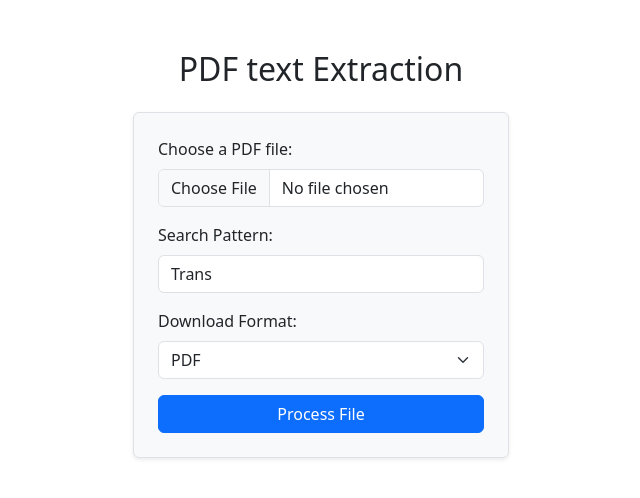
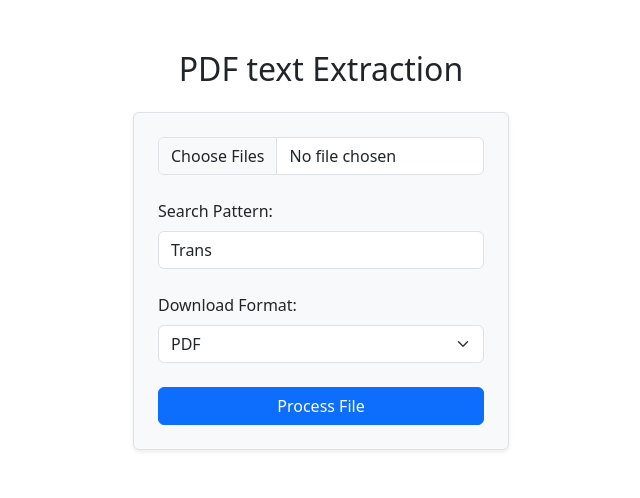
Before and after one commit to flycatch/Python-PDF-Extraction, a Flask app: page / in a window 1280 px wide. Shown: the top 498 px of the page, without its empty margins (319-959 px from the left). Run offline with Flask 3, Linux system fonts and the light colour scheme; some libraries are stand-ins or nearby versions.

Commit message:
fear(download): simultanious pdf download added

```diff
--- a/app/routes.py
+++ b/app/routes.py
@@ -1,20 +1,19 @@
 from flask import Blueprint, request, jsonify, send_from_directory, render_template
 import os
 import zipfile
+from datetime import datetime
 from .pdf_processor import extract_text_from_pdf
 from .utils import delete_old_files
 
-
 main_bp = Blueprint('main', __name__)
 
-UPLOAD_FOLDER = "uploads"
+# Ensure correct path
+UPLOAD_FOLDER = os.path.abspath("uploads")
 os.makedirs(UPLOAD_FOLDER, exist_ok=True)
 
 @main_bp.route("/", methods=["GET"])
 def index():
-    """
-    Route to render the upload file.
-    """
+    """Route to render the upload page."""
     return render_template("upload_file.html")
 
 @main_bp.route("/upload", methods=["POST"])
@@ -22,64 +21,49 @@ def upload_file():
     try:
         file = request.files["file"]
         pattern = request.form.get("pattern", r'Trans\s+(\d+)')
-        download_format = request.form.get("download_format", "pdf")  # Get download format
+        download_format = request.form.get("download_format", "pdf")
 
-        if not file:
-            return render_template("upload_file.html", error="File not found")
-
-        if file.filename == "":
-            return render_template("upload_file.html", error="No file selected")
+        if not file or file.filename == "":
+            return jsonify({"error": "No file selected"}), 400
 
         if not file.filename.endswith(".pdf"):
-            return render_template("upload_file.html", error="Invalid file format. Only PDFs are allowed.")
+            return jsonify({"error": "Invalid file format. Only PDFs are allowed."}), 400
 
-        file_path = os.path.join(UPLOAD_FOLDER, file.filename)
+        timestamp = datetime.now().strftime("%Y%m%d_%H%M%S")
+        file_path = os.path.join(UPLOAD_FOLDER, f"{timestamp}_{file.filename}")
         file.save(file_path)
 
         result = extract_text_from_pdf(file_path, pattern)
 
         if "error" in result:
-            return render_template("upload_file.html", error=result["error"])
+            return jsonify({"error": result["error"]}), 400
 
-        saved_file = result["files"]
+        saved_files = result["files"]
+
+        if not saved_files:
+            return jsonify({"error": "No files were processed."}), 400
 
         if download_format == "pdf":
-            # print(saved_file)
-            # for file in saved_file:
-            #     print(file)
-            #     folder_path, filename = os.path.split(file)
-            #     absolute_folder_path = os.path.abspath(folder_path)
-            #     response = send_from_directory(absolute_folder_path, filename, as_attachment=True)
-
-            # file_urls = [request.host_url + "download/" + os.path.basename(file) for file in saved_file]
-            # return jsonify({"files": file_urls})  # Return JSON list of file URLs
-            return render_template("download_files.html", file_urls=[f"/download/{os.path.basename(file)}" for file in saved_file])
+            file_urls = [f"/download/{os.path.basename(file)}" for file in saved_files]
+            return jsonify({"files": file_urls})
 
         elif download_format == "zip":
-            # if len(saved_file) == 1:
-            #     folder_path, filename = os.path.split(saved_file[0])
-            #     absolute_folder_path = os.path.abspath(folder_path)
-            #     response = send_from_directory(absolute_folder_path, filename, as_attachment=True)
-            # else:
-                zip_filename = "processed_pdf.zip"
-                zip_filepath = os.path.join(UPLOAD_FOLDER, zip_filename)
+            zip_filename = f"processed_{timestamp}.zip"
+            zip_filepath = os.path.join(UPLOAD_FOLDER, zip_filename)
 
-                with zipfile.ZipFile(zip_filepath, "w") as zipf:
-                    for file in saved_file:
-                        zipf.write(file, os.path.basename(file))
-
-                response = send_from_directory(os.path.abspath(UPLOAD_FOLDER), zip_filename, as_attachment=True)
+            with zipfile.ZipFile(zip_filepath, "w") as zipf:
+                for file in saved_files:
+                    zipf.write(file, os.path.basename(file))
+            print(f"/download/{zip_filename}")
+            return jsonify({"zip_file": f"/download/{zip_filename}"})
 
     except Exception as e:
-        return render_template("upload_file.html", error=f"An error occurred: {str(e)}")
+        return jsonify({"error": f"An error occurred: {str(e)}"}), 500
 
     finally:
-        # delete_files_in_folder(UPLOAD_FOLDER)
         delete_old_files(UPLOAD_FOLDER)
-
-    return response
 
 @main_bp.route("/download/<filename>")
 def download_file(filename):
-    """ Serve individual PDFs for separate downloads """
-    return send_from_directory(os.path.abspath(UPLOAD_FOLDER), filename, as_attachment=True)
+    """Serve individual PDFs for download."""
+    return send_from_directory(UPLOAD_FOLDER, filename, as_attachment=True)
--- a/templates/upload_file.html
+++ b/templates/upload_file.html
@@ -4,12 +4,25 @@
     <meta charset="UTF-8">
     <meta name="viewport" content="width=device-width, initial-scale=1.0">
     <title>Upload PDF</title>
-    <!-- Bootstrap CSS -->
     <link href="https://cdn.jsdelivr.net/npm/bootstrap@5.3.2/dist/css/bootstrap.min.css" rel="stylesheet">
     <style>
         .custom-container {
             max-width: 400px; /* Reduced container width */
             margin-top: 50px;
+        }
+        .loader {
+            display: none;
+            width: 1rem;
+            height: 1rem;
+            border: 2px solid #fff;
+            border-radius: 50%;
+            border-top: 2px solid transparent;
+            animation: spin 0.8s linear infinite;
+            margin-left: 5px;
+        }
+        @keyframes spin {
+            from { transform: rotate(0deg); }
+            to { transform: rotate(360deg); }
         }
     </style>
 </head>
@@ -18,27 +31,18 @@
     <div class="container custom-container">
         <h2 class="text-center mb-4">PDF text Extraction</h2>
 
-        <!-- Display error message -->
-        {% if error %}
-        <div id="error-message" class="alert alert-danger text-center" role="alert">
-            {{ error }}
-        </div>
-        {% endif %}
-
-        <form action="/upload" method="POST" enctype="multipart/form-data" class="p-4 border rounded shadow-sm bg-light">
-
-            <div class="mb-3">
-                <label for="file" class="form-label">Choose a PDF file:</label>
-                <input type="file" class="form-control" name="file" id="file" accept="application/pdf" required>
+        <form id="uploadForm" enctype="multipart/form-data" class="p-4 border rounded shadow-sm bg-light">
+            <div class="mb-4">
+                <input type="file" class="form-control" name="file" multiple required>
             </div>
 
-            <div class="mb-3">
+            <div class="mb-4">
                 <label for="pattern" class="form-label">Search Pattern:</label>
                 <input type="text" class="form-control" name="pattern" id="pattern" placeholder="Type your pattern" value="Trans" required>
             </div>
 
             <!-- dropdown for download format -->
-            <div class="mb-3">
+            <div class="mb-4">
                 <label for="download_format" class="form-label">Download Format:</label>
                 <select class="form-select" name="download_format" id="download_format">
                     <option value="pdf">PDF</option>
@@ -46,24 +50,72 @@
                 </select>
             </div>
 
-            <button type="submit" class="btn btn-primary w-100">Process File</button>
+            <button type="submit" class="btn btn-primary w-100" id="submitBtn">
+                <span id="btnText">Process File</span>
+                <span class="loader" id="btnLoader"></span>
+            </button>
+        </form>
 
-        </form>
+        <div id="downloadSection" class="mt-4 d-none">
+            <h4>Downloading Processed PDFs...</h4>
+            <ul id="fileList" class="list-group"></ul>
+        </div>
     </div>
 
-    <!-- Bootstrap JS (optional, only needed if you use Bootstrap components like modals) -->
-    <script src="https://cdn.jsdelivr.net/npm/bootstrap@5.3.2/dist/js/bootstrap.bundle.min.js"></script>
+    <script>
+        document.getElementById("uploadForm").addEventListener("submit", function(event) {
+            event.preventDefault();
+            let formData = new FormData(this);
+            let submitBtn = document.getElementById("submitBtn");
+            let btnText = document.getElementById("btnText");
+            let btnLoader = document.getElementById("btnLoader");
 
-    <script>
-        // Automatically hide error messages after 5 seconds
-        setTimeout(function() {
-            let errorAlert = document.getElementById("error-message");
-            if (errorAlert) {
-                errorAlert.style.transition = "opacity 0.5s ease-out";
-                errorAlert.style.opacity = "0";
-                setTimeout(() => errorAlert.remove(), 500); // Remove the element after fade out
-            }
-        }, 5000);
+            // Disable button and show loader
+            submitBtn.disabled = true;
+            btnText.textContent = "Processing...";
+            btnLoader.style.display = "inline-block";
+
+            fetch("/upload", {
+                method: "POST",
+                body: formData
+            })
+            .then(response => response.json().then(data => ({ status: response.status, body: data })))
+            .then(({ status, body }) => {
+                if (status !== 200) {
+                    throw new Error(body.error || "Unknown error occurred");
+                }
+
+                if (body.files && body.files.length > 0) {
+                    body.files.forEach(fileUrl => {
+                        let link = document.createElement("a");
+                        link.href = fileUrl;
+                        link.download = fileUrl.split('/').pop();
+                        document.body.appendChild(link);
+                        link.click();
+                        document.body.removeChild(link);
+                    });
+                } else if (body.zip_file) {
+                    let zipLink = document.createElement("a");
+                    zipLink.href = body.zip_file;
+                    zipLink.download = "processed_files.zip";
+                    document.body.appendChild(zipLink);
+                    zipLink.click();
+                    document.body.removeChild(zipLink);
+                } else {
+                    throw new Error("No files were processed.");
+                }
+            })
+            .catch(error => {
+                alert(error.message); // Display error message
+            })
+            .finally(() => {
+                // Restore button state
+                submitBtn.disabled = false;
+                btnText.textContent = "Process File";
+                btnLoader.style.display = "none";
+            });
+        });
+
     </script>
 
 </body>
```
Also changed, not shown: app/utils.py (+0 -70 lines).
